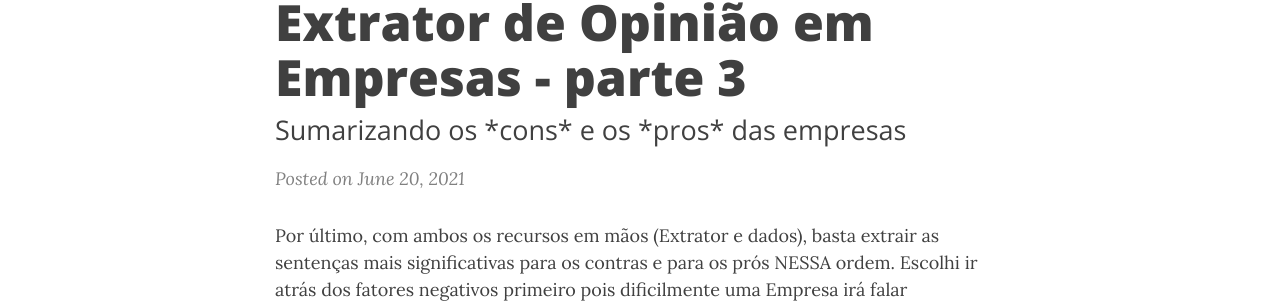
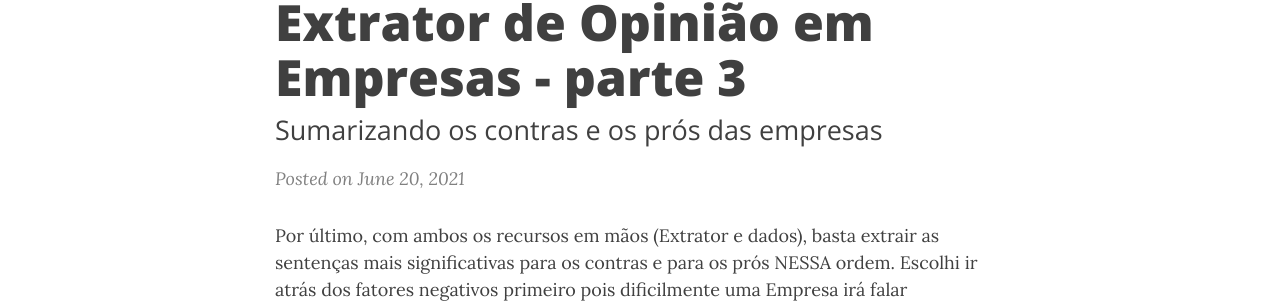
Before and after one commit to wandgibaut/wandgibaut.github.io, a Jekyll site: the page built from _posts/2021-06-20-vagas-arr.md, in a window 1280 px wide and 900 px high. Shown: the part 135-442 px from the top of the window. Built offline with Jekyll 4.4.1, drawn with Linux system fonts in a browser that asks for light colours; nearby versions of some CDN libraries; comment, search, counter and statistics services are not loaded.

Commit message:
Update 2021-06-20-vagas-arr.md

```diff
--- a/_posts/2021-06-20-vagas-arr.md
+++ b/_posts/2021-06-20-vagas-arr.md
@@ -1,7 +1,7 @@
 ---
 layout: post
 title: Extrator de Opinião em Empresas - parte 3
-subtitle: Sumarizando os *cons* e os *pros* das empresas
+subtitle: Sumarizando os contras e os prós das empresas
 thumbnail-img: /assets/img/extrator.png
 share-img: /assets/img/extrator.png
 tags: [linguagem natural, python, mineracao de dados]
```
